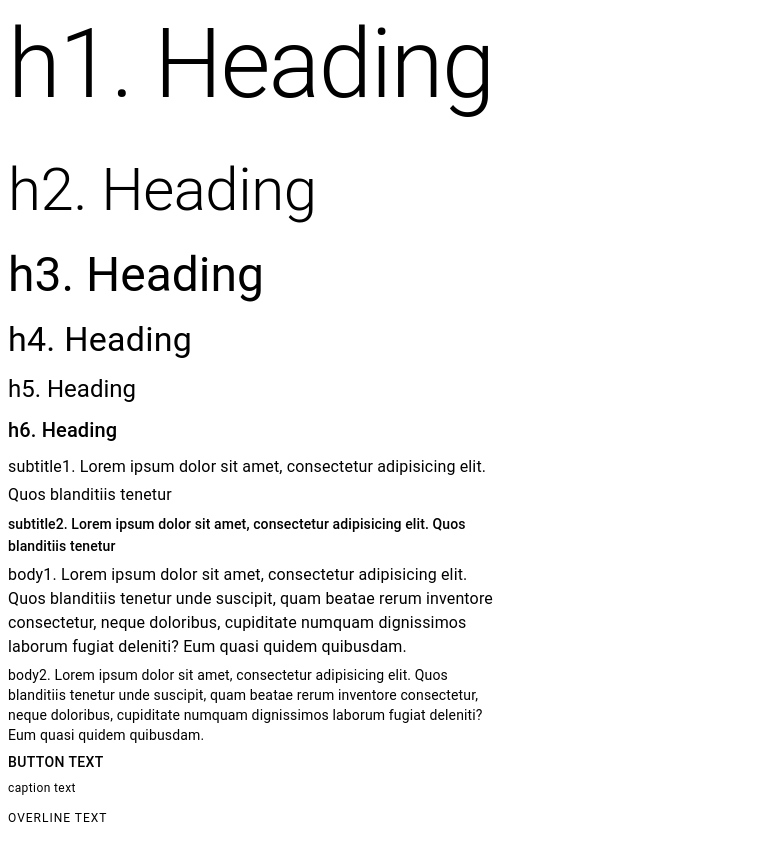
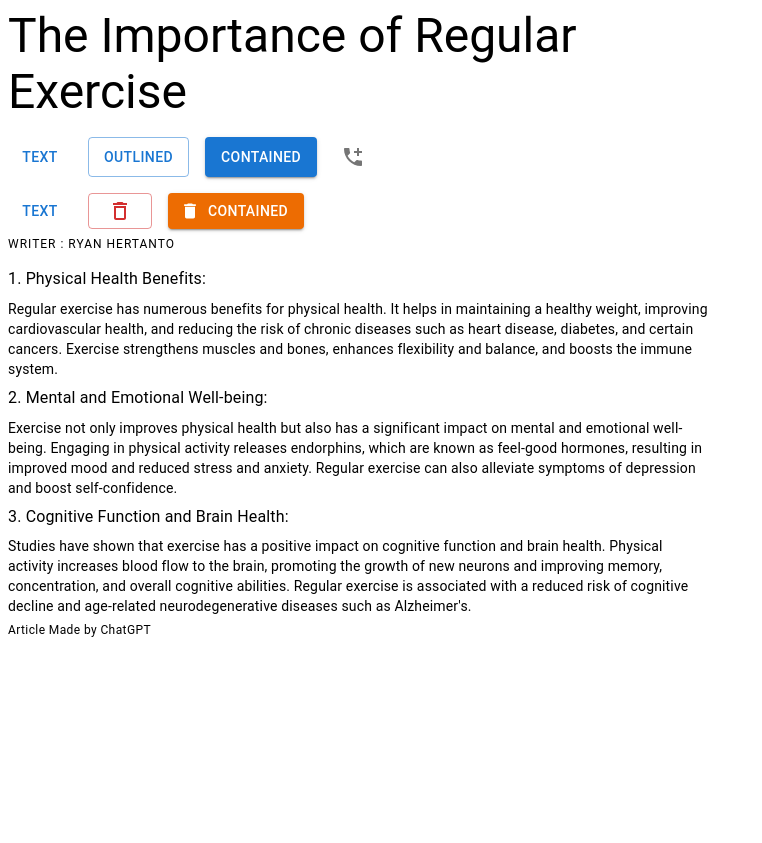
Before and after one commit to ryanhtanto/MaterialUi, a React (Create React App) app: page / in a window 1280 px wide. Shown: the whole page, without its empty margins (0-762 px from the left). After the commit the page ends 800 px from the top, so only its background shows below. Built offline with nearby package versions, Linux system fonts and the light colour scheme.

Commit message:
typography and button

```diff
--- a/package.json
+++ b/package.json
@@ -6,6 +6,7 @@
     "@emotion/react": "^11.11.1",
     "@emotion/styled": "^11.11.0",
     "@fontsource/roboto": "^5.0.3",
+    "@mui/icons-material": "^5.11.16",
     "@mui/material": "^5.13.6",
     "@testing-library/jest-dom": "^5.16.5",
     "@testing-library/react": "^13.4.0",
--- a/src/components/article.jsx
+++ b/src/components/article.jsx
@@ -1,57 +1,55 @@
-/* eslint-disable linebreak-style */
 import React from 'react';
-import Box from '@mui/material/Box';
-import Typography from '@mui/material/Typography';
+import { Typography, Button, Stack, Box, IconButton } from '@mui/material'
+import DeleteOutlineIcon from '@mui/icons-material/DeleteOutline';
+import DeleteIcon from '@mui/icons-material/Delete';
+import AddIcCallIcon from '@mui/icons-material/AddIcCall';
 
 export default function Article() {
   return (
-    <Box sx={{ width: '100%', maxWidth: 500 }}>
-      <Typography variant="h1" gutterBottom>
-        h1. Heading
+    <Box sx={{ width: '100%', maxWidth: 700 }}>
+      <Typography variant="h3" gutterBottom>
+        The Importance of Regular Exercise
       </Typography>
-      <Typography variant="h2" gutterBottom>
-        h2. Heading
-      </Typography>
-      <Typography variant="h3" gutterBottom>
-        h3. Heading
-      </Typography>
-      <Typography variant="h4" gutterBottom>
-        h4. Heading
-      </Typography>
-      <Typography variant="h5" gutterBottom>
-        h5. Heading
-      </Typography>
-      <Typography variant="h6" gutterBottom>
-        h6. Heading
+      <Box mb={2}>
+        <Stack direction="row" spacing={2}>
+          <Button variant="text">Text</Button>
+          <Button variant="outlined">Outlined</Button>
+          <Button variant="contained">Contained</Button>
+          <IconButton>
+            <AddIcCallIcon />
+          </IconButton>
+        </Stack>
+      </Box>
+      <Box>
+        <Stack display="block" direction="row" spacing={2}>
+          <Button variant="text" color="primary">Text</Button>
+          <Button variant="outlined" color="error"><DeleteOutlineIcon /></Button>
+          <Button variant="contained" color="warning" startIcon={<DeleteIcon />}>Contained</Button>
+        </Stack>
+      </Box>
+      <Typography variant="overline" display="block" gutterBottom>
+        WRITER : RYAN HERTANTO
       </Typography>
       <Typography variant="subtitle1" gutterBottom>
-        subtitle1. Lorem ipsum dolor sit amet, consectetur adipisicing elit. Quos
-        blanditiis tenetur
-      </Typography>
-      <Typography variant="subtitle2" gutterBottom>
-        subtitle2. Lorem ipsum dolor sit amet, consectetur adipisicing elit. Quos
-        blanditiis tenetur
-      </Typography>
-      <Typography variant="body1" gutterBottom>
-        body1. Lorem ipsum dolor sit amet, consectetur adipisicing elit. Quos
-        blanditiis tenetur unde suscipit, quam beatae rerum inventore consectetur,
-        neque doloribus, cupiditate numquam dignissimos laborum fugiat deleniti? Eum
-        quasi quidem quibusdam.
+        1. Physical Health Benefits:
       </Typography>
       <Typography variant="body2" gutterBottom>
-        body2. Lorem ipsum dolor sit amet, consectetur adipisicing elit. Quos
-        blanditiis tenetur unde suscipit, quam beatae rerum inventore consectetur,
-        neque doloribus, cupiditate numquam dignissimos laborum fugiat deleniti? Eum
-        quasi quidem quibusdam.
+        Regular exercise has numerous benefits for physical health. It helps in maintaining a healthy weight, improving cardiovascular health, and reducing the risk of chronic diseases such as heart disease, diabetes, and certain cancers. Exercise strengthens muscles and bones, enhances flexibility and balance, and boosts the immune system.
       </Typography>
-      <Typography variant="button" display="block" gutterBottom>
-        button text
+      <Typography variant="subtitle1" gutterBottom>
+        2. Mental and Emotional Well-being:
+      </Typography>
+      <Typography variant="body2" gutterBottom>
+        Exercise not only improves physical health but also has a significant impact on mental and emotional well-being. Engaging in physical activity releases endorphins, which are known as feel-good hormones, resulting in improved mood and reduced stress and anxiety. Regular exercise can also alleviate symptoms of depression and boost self-confidence.
+      </Typography>
+      <Typography variant="subtitle1" gutterBottom>
+        3. Cognitive Function and Brain Health:
+      </Typography>
+      <Typography variant="body2" gutterBottom>
+        Studies have shown that exercise has a positive impact on cognitive function and brain health. Physical activity increases blood flow to the brain, promoting the growth of new neurons and improving memory, concentration, and overall cognitive abilities. Regular exercise is associated with a reduced risk of cognitive decline and age-related neurodegenerative diseases such as Alzheimer&apos;s.
       </Typography>
       <Typography variant="caption" display="block" gutterBottom>
-        caption text
-      </Typography>
-      <Typography variant="overline" display="block" gutterBottom>
-        overline text
+        Article Made by ChatGPT
       </Typography>
     </Box>
   );
```
Also changed, not shown: .eslintrc.json, 1 other file (tests, documents, lock files or other folders).
